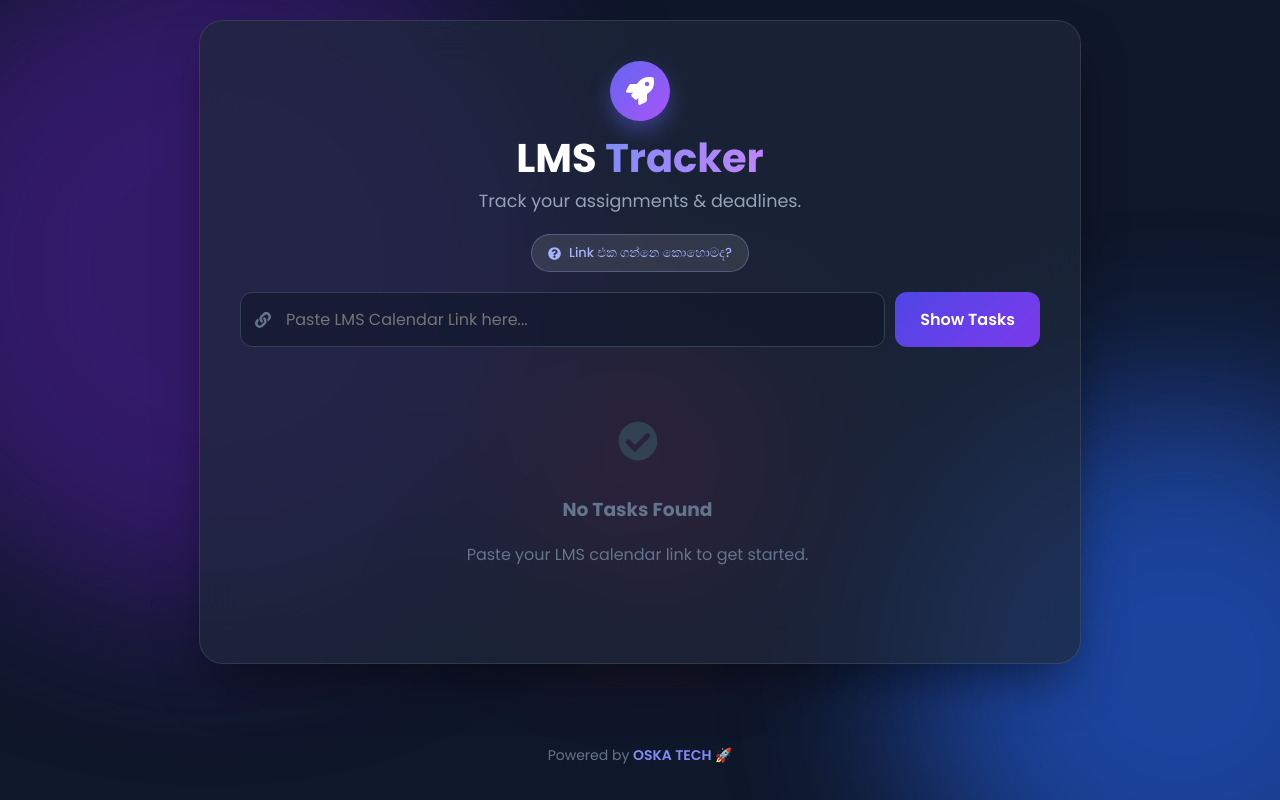
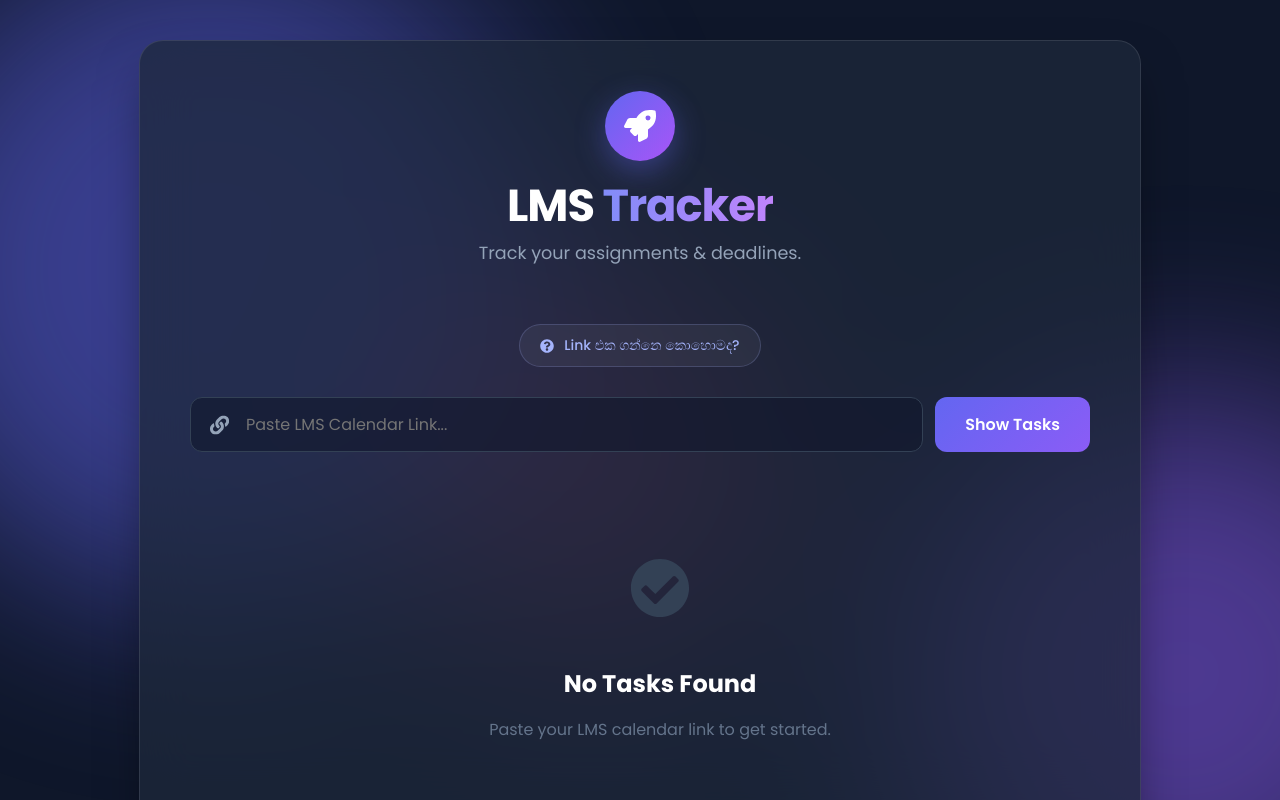
Before and after one commit to cit-24-01-0476-maker/sltclms, a React (Vite) app: page / in a window 1280 px wide. Built offline with nearby package versions, Linux system fonts and the light colour scheme.

Commit message:
Final centered design with fixes

```diff
--- a/src/App.css
+++ b/src/App.css
@@ -2,120 +2,292 @@
 @import url('https://fonts.googleapis.com/css2?family=Poppins:wght@300;400;500;600;700&display=swap');
 
 html, body, #root {
-  height: 100%; width: 100%; margin: 0; padding: 0;
-  font-family: 'Poppins', sans-serif; overflow-x: hidden;
+  height: 100%;
+  width: 100%;
+  margin: 0;
+  padding: 0;
+  font-family: 'Poppins', sans-serif;
+  overflow-x: hidden;
 }
 
+/* Main Wrapper - Centered Perfectly */
 .main-wrapper {
-  position: relative; min-height: 100vh; width: 100%;
-  display: flex; flex-direction: column; justify-content: center; align-items: center;
-  background-color: #0f172a; padding: 20px; box-sizing: border-box;
+  position: relative;
+  min-height: 100vh;
+  width: 100%;
+  display: flex;
+  flex-direction: column;
+  justify-content: center;
+  align-items: center;
+  background-color: #0f172a;
+  padding: 40px 20px;
+  box-sizing: border-box;
 }
 
 /* --- Animated Background --- */
-.background-gradient { position: fixed; top: 0; left: 0; width: 100%; height: 100%; overflow: hidden; z-index: 0; }
-.shape { position: absolute; filter: blur(80px); opacity: 0.6; animation: float 10s infinite ease-in-out alternate; }
-.shape-1 { top: -10%; left: -10%; width: 50vw; height: 50vw; background: #4c1d95; border-radius: 50%; }
-.shape-2 { bottom: -10%; right: -10%; width: 40vw; height: 40vw; background: #2563eb; border-radius: 50%; animation-delay: -5s; }
-.shape-3 { top: 40%; left: 40%; width: 20vw; height: 20vw; background: #be185d; border-radius: 50%; opacity: 0.4; animation-duration: 15s; }
+.background-gradient {
+  position: fixed; top: 0; left: 0; width: 100%; height: 100%;
+  overflow: hidden; z-index: 0; pointer-events: none;
+}
+.shape { position: absolute; filter: blur(90px); opacity: 0.5; animation: float 10s infinite ease-in-out alternate; }
+.shape-1 { top: -10%; left: -10%; width: 50vw; height: 50vw; background: #6366f1; border-radius: 50%; }
+.shape-2 { bottom: -10%; right: -10%; width: 40vw; height: 40vw; background: #8b5cf6; border-radius: 50%; animation-delay: -5s; }
+.shape-3 { top: 30%; left: 30%; width: 30vw; height: 30vw; background: #ec4899; border-radius: 50%; opacity: 0.3; }
+
 @keyframes float { 0% { transform: translate(0, 0) scale(1); } 100% { transform: translate(30px, 50px) scale(1.1); } }
 
 /* --- Glass Panel --- */
 .glass-panel {
-  position: relative; z-index: 10; background: rgba(30, 41, 59, 0.7);
-  backdrop-filter: blur(20px); -webkit-backdrop-filter: blur(20px);
-  border: 1px solid rgba(255, 255, 255, 0.1); border-radius: 24px; padding: 40px;
-  width: 100%; max-width: 800px; box-shadow: 0 25px 50px -12px rgba(0, 0, 0, 0.5);
-  animation: slideUp 0.8s ease-out;
+  position: relative;
+  z-index: 10;
+  background: rgba(30, 41, 59, 0.75);
+  backdrop-filter: blur(25px);
+  -webkit-backdrop-filter: blur(25px);
+  border: 1px solid rgba(255, 255, 255, 0.1);
+  border-radius: 24px;
+  padding: 50px;
+  width: 100%;
+  max-width: 900px;
+  box-shadow: 0 25px 50px -12px rgba(0, 0, 0, 0.5);
+  margin-bottom: 20px;
+  display: flex;
+  flex-direction: column;
 }
-@keyframes slideUp { from { opacity: 0; transform: translateY(30px); } to { opacity: 1; transform: translateY(0); } }
 
-.header { text-align: center; margin-bottom: 20px; }
+/* Header Alignment */
+.header { text-align: center; margin-bottom: 40px; }
 .logo-badge {
-  background: linear-gradient(135deg, #6366f1, #a855f7); width: 60px; height: 60px;
-  border-radius: 50%; display: flex; justify-content: center; align-items: center;
-  margin: 0 auto 15px; box-shadow: 0 10px 20px rgba(99, 102, 241, 0.4);
+  background: linear-gradient(135deg, #6366f1, #a855f7);
+  width: 70px; height: 70px;
+  border-radius: 50%;
+  display: flex; justify-content: center; align-items: center;
+  margin: 0 auto 20px;
+  box-shadow: 0 10px 30px rgba(99, 102, 241, 0.4);
 }
-.rocket-icon { font-size: 28px; color: white; }
-.header h1 { font-size: 2.5rem; margin: 0; color: white; font-weight: 700; }
-.highlight { background: linear-gradient(to right, #818cf8, #c084fc); -webkit-background-clip: text; -webkit-text-fill-color: transparent; }
-.header p { color: #94a3b8; font-size: 1.1rem; margin-top: 8px; }
+.rocket-icon { font-size: 32px; color: white; }
+.header h1 { font-size: 2.8rem; margin: 0; color: white; font-weight: 700; letter-spacing: -1px; }
+.highlight {
+  background: linear-gradient(to right, #818cf8, #c084fc);
+  -webkit-background-clip: text;
+  -webkit-text-fill-color: transparent;
+}
+.header p { color: #94a3b8; font-size: 1.1rem; margin-top: 10px; }
 
-/* Help & Inputs */
-.help-section-trigger { display: flex; justify-content: center; margin-bottom: 20px; }
-.btn-help { background: rgba(255, 255, 255, 0.1); color: #a5b4fc; border: 1px solid rgba(165, 180, 252, 0.3); padding: 8px 16px; border-radius: 20px; cursor: pointer; display: flex; align-items: center; gap: 8px; font-size: 13px; transition: 0.3s; }
-.btn-help:hover { background: rgba(255, 255, 255, 0.2); color: white; }
-.help-box { background: rgba(15, 23, 42, 0.6); border: 1px solid #475569; border-radius: 12px; padding: 15px 25px; margin-bottom: 25px; color: #e2e8f0; font-size: 14px; }
-.help-box h3 { margin-top: 0; color: #818cf8; font-size: 16px; }
-.help-box ol { padding-left: 20px; }
-.help-box li { margin-bottom: 8px; }
-.note { font-size: 12px; color: #94a3b8; font-style: italic; margin-bottom: 0; }
+/* Help Button */
+.help-section-trigger { display: flex; justify-content: center; margin-bottom: 30px; }
+.btn-help {
+  background: rgba(255, 255, 255, 0.05); color: #a5b4fc;
+  border: 1px solid rgba(165, 180, 252, 0.2); padding: 10px 20px;
+  border-radius: 30px; cursor: pointer; display: flex; align-items: center;
+  gap: 10px; font-size: 14px; transition: 0.3s;
+}
+.btn-help:hover { background: rgba(255, 255, 255, 0.1); color: white; }
 
-.input-section { display: flex; flex-direction: column; gap: 15px; margin-bottom: 30px; }
-.search-form { display: flex; gap: 10px; }
-.input-group { flex: 1; position: relative; }
-.input-icon { position: absolute; left: 15px; top: 50%; transform: translateY(-50%); color: #64748b; }
-input { width: 100%; padding: 14px 14px 14px 45px; background: rgba(15, 23, 42, 0.6); border: 1px solid #334155; border-radius: 12px; color: white; font-size: 16px; outline: none; transition: 0.3s; font-family: 'Poppins', sans-serif; box-sizing: border-box; }
-input:focus { border-color: #818cf8; box-shadow: 0 0 0 3px rgba(129, 140, 248, 0.2); }
-.btn-primary { background: linear-gradient(135deg, #4f46e5 0%, #7c3aed 100%); color: white; border: none; padding: 0 25px; border-radius: 12px; font-weight: 600; cursor: pointer; transition: 0.3s; white-space: nowrap; }
-.btn-primary:hover { transform: translateY(-2px); box-shadow: 0 10px 20px -5px rgba(79, 70, 229, 0.5); }
-.btn-clear { align-self: flex-end; background: transparent; color: #f87171; border: 1px solid rgba(248, 113, 113, 0.3); padding: 8px 16px; border-radius: 8px; cursor: pointer; display: flex; align-items: center; gap: 6px; font-size: 14px; transition: 0.3s; }
+.help-box {
+  background: rgba(15, 23, 42, 0.8); border: 1px solid #475569;
+  border-radius: 12px; padding: 20px; margin-bottom: 30px;
+  color: #e2e8f0; font-size: 14px; text-align: left;
+}
+.help-box ol { padding-left: 20px; margin: 0; }
+.help-box li { margin-bottom: 8px; line-height: 1.5; }
 
-/* --- Task Cards --- */
-.grid-container { display: grid; grid-template-columns: repeat(auto-fill, minmax(250px, 1fr)); gap: 20px; max-height: 500px; overflow-y: auto; padding-right: 5px; }
-.grid-container::-webkit-scrollbar { width: 6px; }
-.grid-container::-webkit-scrollbar-thumb { background: #334155; border-radius: 10px; }
+/* Input Section - Perfect Alignment */
+.input-section {
+  margin-bottom: 40px;
+  display: flex;
+  flex-direction: column;
+  gap: 15px;
+}
+
+.search-form {
+  display: flex;
+  gap: 12px;
+  height: 55px; /* Fixed Height */
+}
+
+.input-group {
+  flex: 1;
+  position: relative;
+  height: 100%;
+}
+
+.input-icon {
+  position: absolute;
+  left: 20px;
+  top: 50%;
+  transform: translateY(-50%);
+  color: #94a3b8;
+  font-size: 1.2rem;
+}
+
+input {
+  width: 100%;
+  height: 100%;
+  padding: 0 20px 0 55px;
+  background: rgba(15, 23, 42, 0.6);
+  border: 1px solid #334155;
+  border-radius: 12px;
+  color: white;
+  font-size: 16px;
+  outline: none;
+  transition: 0.3s;
+  font-family: 'Poppins', sans-serif;
+  box-sizing: border-box;
+}
+
+input:focus {
+  border-color: #8b5cf6;
+  box-shadow: 0 0 0 4px rgba(139, 92, 246, 0.2);
+  background: rgba(15, 23, 42, 0.9);
+}
+
+.btn-primary {
+  height: 100%;
+  padding: 0 30px;
+  background: linear-gradient(135deg, #6366f1 0%, #8b5cf6 100%);
+  color: white;
+  border: none;
+  border-radius: 12px;
+  font-weight: 600;
+  font-size: 16px;
+  cursor: pointer;
+  transition: 0.3s;
+  white-space: nowrap;
+  display: flex;
+  align-items: center;
+  justify-content: center;
+}
+.btn-primary:hover { transform: translateY(-2px); box-shadow: 0 10px 20px -5px rgba(99, 102, 241, 0.5); }
+
+.btn-clear {
+  align-self: flex-end;
+  background: transparent; color: #f87171;
+  border: 1px solid rgba(248, 113, 113, 0.3);
+  padding: 8px 16px; border-radius: 8px;
+  cursor: pointer; display: flex; align-items: center; gap: 8px;
+  font-size: 13px; transition: 0.3s;
+}
+.btn-clear:hover { background: rgba(248, 113, 113, 0.1); border-color: #f87171; }
+
+.error-msg {
+  background: rgba(239, 68, 68, 0.2); color: #fca5a5;
+  padding: 12px; border-radius: 8px; text-align: center;
+  margin-bottom: 20px; display: flex; align-items: center; justify-content: center; gap: 10px;
+}
+
+/* Grid Layout */
+.grid-container {
+  display: grid;
+  grid-template-columns: repeat(auto-fill, minmax(320px, 1fr));
+  gap: 25px;
+  width: 100%;
+}
 
 .task-card {
-  background: rgba(30, 41, 59, 0.8); border: 1px solid #334155; border-radius: 16px; padding: 20px; transition: 0.3s;
-}
-.task-card:hover { transform: translateY(-5px); border-color: #818cf8; }
-.task-card.urgent { border-left: 4px solid #f87171; }
-
-/* Completed State */
-.task-card.completed {
-  border-left: 4px solid #10b981;
-  background: rgba(16, 185, 129, 0.05);
-  opacity: 0.7;
-}
-.task-card.completed .task-title {
-  text-decoration: line-through;
-  color: #94a3b8;
+  background: rgba(30, 41, 59, 0.5);
+  border: 1px solid rgba(255, 255, 255, 0.08);
+  border-radius: 16px;
+  padding: 25px;
+  transition: 0.3s;
+  position: relative;
+  display: flex;
+  flex-direction: column;
+  height: 100%;
+  box-sizing: border-box;
 }
 
-.card-top { display: flex; justify-content: space-between; margin-bottom: 12px; }
-.status-badge { padding: 4px 10px; border-radius: 20px; font-size: 11px; font-weight: 700; text-transform: uppercase; }
-.status-badge.safe { background: rgba(16, 185, 129, 0.15); color: #34d399; }
-.status-badge.danger { background: rgba(248, 113, 113, 0.15); color: #f87171; }
+.task-card:hover {
+  transform: translateY(-5px);
+  background: rgba(30, 41, 59, 0.8);
+  border-color: #8b5cf6;
+  box-shadow: 0 10px 30px -10px rgba(0, 0, 0, 0.5);
+}
+
+.task-card.urgent { border-left: 4px solid #f43f5e; }
+.task-card.completed { border-left: 4px solid #10b981; opacity: 0.6; }
+.task-card.completed .task-title { text-decoration: line-through; color: #94a3b8; }
+
+.card-top {
+  display: flex;
+  justify-content: space-between;
+  align-items: flex-start;
+  margin-bottom: 15px;
+}
+
+.status-badge {
+  padding: 6px 12px;
+  border-radius: 8px;
+  font-size: 11px;
+  font-weight: 700;
+  text-transform: uppercase;
+  letter-spacing: 0.5px;
+}
+.status-badge.danger { background: rgba(244, 63, 94, 0.2); color: #f43f5e; }
+.status-badge.safe { background: rgba(16, 185, 129, 0.1); color: #10b981; }
+.status-badge.success { background: #10b981; color: white; }
 .status-badge.overdue { background: #334155; color: #94a3b8; }
-.status-badge.success { background: rgba(16, 185, 129, 0.2); color: #10b981; }
 
-.date-text, .time-text { color: #94a3b8; font-size: 13px; display: flex; align-items: center; gap: 5px; }
-.task-title { color: white; font-size: 16px; margin: 0 0 15px 0; line-height: 1.4; }
+.date-text { color: #94a3b8; font-size: 13px; display: flex; align-items: center; gap: 6px; }
+
+.task-title {
+  color: white;
+  font-size: 1.2rem;
+  margin: 0 0 auto 0;
+  line-height: 1.5;
+  font-weight: 600;
+  margin-bottom: 20px;
+}
 
 .card-footer {
-  border-top: 1px solid #334155; padding-top: 12px;
-  display: flex; justify-content: space-between; align-items: center;
+  border-top: 1px solid rgba(255, 255, 255, 0.08);
+  padding-top: 20px;
+  display: flex;
+  justify-content: space-between;
+  align-items: center;
+  margin-top: auto;
 }
+.time-text { color: #94a3b8; font-size: 14px; display: flex; align-items: center; gap: 6px; }
 
-/* Check Button */
 .btn-check {
-  background: transparent; border: 1px solid #818cf8; color: #818cf8;
-  padding: 5px 12px; border-radius: 6px; cursor: pointer; font-size: 12px;
-  display: flex; align-items: center; gap: 5px; transition: 0.3s;
+  background: transparent;
+  border: 1px solid #8b5cf6;
+  color: #8b5cf6;
+  padding: 8px 16px;
+  border-radius: 8px;
+  cursor: pointer;
+  font-size: 13px;
+  font-weight: 600;
+  display: flex; align-items: center; gap: 8px;
+  transition: 0.3s;
 }
-.btn-check:hover { background: rgba(129, 140, 248, 0.1); }
+.btn-check:hover { background: rgba(139, 92, 246, 0.1); }
 .btn-check.checked { border-color: #64748b; color: #64748b; }
-.btn-check.checked:hover { background: rgba(100, 116, 139, 0.2); }
+.btn-check.checked:hover { background: rgba(255, 255, 255, 0.05); }
 
-.empty-state { text-align: center; padding: 40px; color: #64748b; grid-column: 1 / -1; }
-.empty-icon-circle { font-size: 40px; color: #334155; margin-bottom: 15px; }
-.site-footer { margin-top: auto; padding-top: 20px; z-index: 10; color: #64748b; font-size: 14px; }
-.brand-name { color: #818cf8; font-weight: 600; text-transform: uppercase; }
+.empty-state { text-align: center; padding: 60px 20px; color: #64748b; width: 100%; grid-column: 1 / -1; }
+.empty-icon-circle { font-size: 60px; color: #334155; margin-bottom: 20px; }
+.empty-state h3 { color: white; font-size: 1.5rem; margin-bottom: 10px; }
 
+.site-footer { margin-top: auto; color: #64748b; font-size: 14px; z-index: 10; padding-bottom: 20px; }
+.brand-name { color: #8b5cf6; font-weight: 600; text-transform: uppercase; letter-spacing: 1px; }
+
+/* Responsive Adjustments */
 @media (max-width: 600px) {
-  .search-form { flex-direction: column; }
-  .btn-primary { width: 100%; padding: 14px; }
-  .glass-panel { padding: 25px; }
-  .header h1 { font-size: 2rem; }
+  .glass-panel { padding: 30px 20px; }
+  .header h1 { font-size: 2.2rem; }
+
+  .search-form {
+    flex-direction: column;
+    height: auto;
+    gap: 15px;
+  }
+
+  .input-group, .btn-primary {
+    width: 100%;
+    height: 55px;
+  }
+
+  .grid-container {
+    grid-template-columns: 1fr;
+  }
 }
--- a/src/App.jsx
+++ b/src/App.jsx
@@ -1,19 +1,21 @@
 import React, { useState, useEffect } from 'react';
 import ICAL from 'ical.js';
-import { FaCalendarAlt, FaClock, FaLink, FaTrash, FaCheckCircle, FaExclamationCircle, FaRocket, FaQuestionCircle, FaTimes, FaUndo } from 'react-icons/fa';
+import {
+  FaCalendarAlt, FaClock, FaLink, FaTrash, FaCheckCircle,
+  FaExclamationCircle, FaRocket, FaQuestionCircle, FaTimes, FaUndo
+} from 'react-icons/fa';
 import { BsCheck2Square } from 'react-icons/bs';
 import './App.css';
 
 function App() {
   const [url, setUrl] = useState('');
   const [assignments, setAssignments] = useState([]);
-  const [completedTasks, setCompletedTasks] = useState([]); // Done කරපු ඒවා මතක තියාගන්න
+  const [completedTasks, setCompletedTasks] = useState([]);
   const [loading, setLoading] = useState(false);
   const [error, setError] = useState('');
   const [showHelp, setShowHelp] = useState(false);
 
   useEffect(() => {
-    // කලින් Save කරපු Link එක සහ Completed Tasks ගන්නවා
     const savedUrl = localStorage.getItem('sltc_calendar_url');
     const savedCompleted = JSON.parse(localStorage.getItem('sltc_completed_tasks')) || [];
 
@@ -31,7 +33,7 @@ function App() {
     try {
       const proxyUrl = `https://corsproxy.io/?${encodeURIComponent(calendarUrl)}`;
       const response = await fetch(proxyUrl);
-      if (!response.ok) throw new Error("Link එක වැඩ කරන්නේ නැත. කරුණාකර URL එක පරීක්ෂා කරන්න.");
+      if (!response.ok) throw new Error("Link එක වැඩ කරන්නේ නැත. URL එක පරීක්ෂා කරන්න.");
 
       const textData = await response.text();
       const jcalData = ICAL.parse(textData);
@@ -59,9 +61,7 @@ function App() {
         };
       });
 
-      // ළඟම එන ඒවා උඩට ගන්න
       formattedEvents.sort((a, b) => a.rawDate - b.rawDate);
-
       setAssignments(formattedEvents);
       localStorage.setItem('sltc_calendar_url', calendarUrl);
       setShowHelp(false);
@@ -87,13 +87,12 @@ function App() {
     setCompletedTasks([]);
   };
 
-  // Task එක Done/Undo කරන Function එක
   const toggleComplete = (id) => {
     let updatedCompleted;
     if (completedTasks.includes(id)) {
-      updatedCompleted = completedTasks.filter(taskId => taskId !== id); // අයින් කරනවා (Undo)
+      updatedCompleted = completedTasks.filter(taskId => taskId !== id);
     } else {
-      updatedCompleted = [...completedTasks, id]; // එකතු කරනවා (Mark Done)
+      updatedCompleted = [...completedTasks, id];
     }
     setCompletedTasks(updatedCompleted);
     localStorage.setItem('sltc_completed_tasks', JSON.stringify(updatedCompleted));
@@ -101,7 +100,8 @@ function App() {
 
   return (
     <div className="main-wrapper">
-      {/* Background Animation */}
+
+      {/* Background Shapes */}
       <div className="background-gradient">
         <div className="shape shape-1"></div>
         <div className="shape shape-2"></div>
@@ -109,6 +109,8 @@ function App() {
       </div>
 
       <div className="glass-panel">
+
+        {/* Header Section */}
         <header className="header">
           <div className="logo-badge">
             <FaRocket className="rocket-icon" />
@@ -117,14 +119,14 @@ function App() {
           <p>Track your assignments & deadlines.</p>
         </header>
 
-        {/* Help Toggle */}
+        {/* Help Button */}
         <div className="help-section-trigger">
           <button type="button" className="btn-help" onClick={() => setShowHelp(!showHelp)}>
             {showHelp ? <FaTimes /> : <FaQuestionCircle />} {showHelp ? 'Close' : 'Link එක ගන්නෙ කොහොමද?'}
           </button>
         </div>
 
-        {/* Instructions */}
+        {/* Help Box */}
         {showHelp && (
           <div className="help-box">
             <h3>📌 Link එක ගන්න පියවර:</h3>
@@ -133,7 +135,6 @@ function App() {
               <li>පහළම තියෙන <strong>"Export Calendar"</strong> බට්න් එක ඔබන්න.</li>
               <li><strong>"Calendar URL"</strong> එක Copy කරගෙන මෙතන Paste කරන්න.</li>
             </ol>
-            <p className="note">* ඔයා Assignment එක Submit කළාට පස්සේ, කාඩ් එකේ "Mark Done" ඔබන්න.</p>
           </div>
         )}
 
@@ -144,14 +145,14 @@ function App() {
               <FaLink className="input-icon" />
               <input
                 type="text"
-                placeholder="Paste LMS Calendar Link here..."
+                placeholder="Paste LMS Calendar Link..."
                 value={url}
                 onChange={(e) => setUrl(e.target.value)}
                 required
               />
             </div>
             <button type="submit" disabled={loading} className="btn-primary">
-              {loading ? 'Checking...' : 'Show Tasks'}
+              {loading ? 'Searching...' : 'Show Tasks'}
             </button>
           </form>
 
@@ -164,6 +165,7 @@ function App() {
 
         {error && <div className="error-msg"><FaExclamationCircle /> {error}</div>}
 
+        {/* Task Grid */}
         <div className="grid-container">
           {assignments.length > 0 ? (
             assignments.map((item, index) => {
@@ -176,7 +178,7 @@ function App() {
                       <span className="status-badge success">Submitted ✅</span>
                     ) : (
                       <span className={`status-badge ${item.daysLeft < 0 ? 'overdue' : item.daysLeft < 3 ? 'danger' : 'safe'}`}>
-                        {item.daysLeft < 0 ? 'Overdue' : item.daysLeft === 0 ? 'Today!' : `${item.daysLeft} Days Left`}
+                        {item.daysLeft < 0 ? 'OVERDUE' : item.daysLeft === 0 ? 'TODAY!' : `${item.daysLeft} DAYS LEFT`}
                       </span>
                     )}
                     <span className="date-text"><FaCalendarAlt /> {item.date}</span>
@@ -187,7 +189,6 @@ function App() {
                   <div className="card-footer">
                     <span className="time-text"><FaClock /> {item.time}</span>
 
-                    {/* Mark Done Button */}
                     <button
                       className={`btn-check ${isCompleted ? 'checked' : ''}`}
                       onClick={() => toggleComplete(item.id)}
@@ -202,9 +203,7 @@ function App() {
           ) : (
             !loading && (
               <div className="empty-state">
-                <div className="empty-icon-circle">
-                   <FaCheckCircle />
-                </div>
+                <div className="empty-icon-circle"><FaCheckCircle /></div>
                 <h3>No Tasks Found</h3>
                 <p>Paste your LMS calendar link to get started.</p>
               </div>
```
